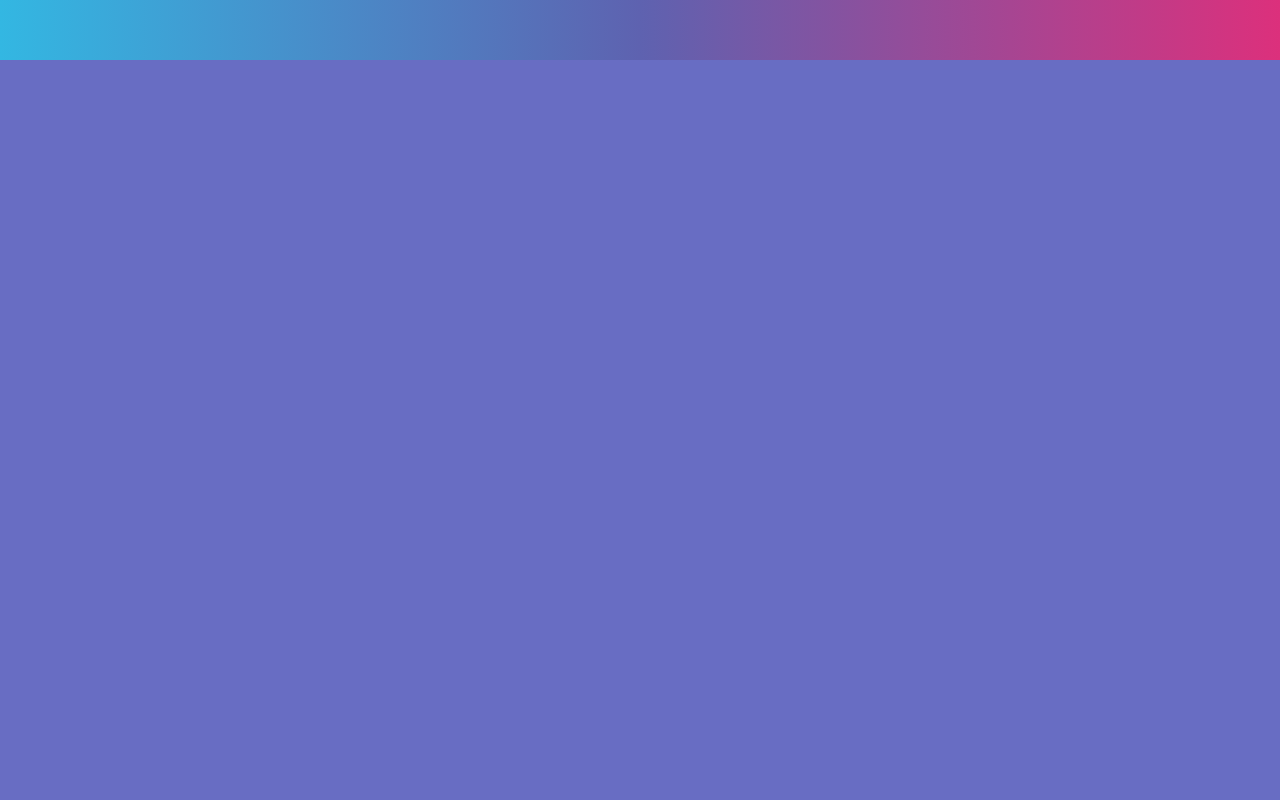
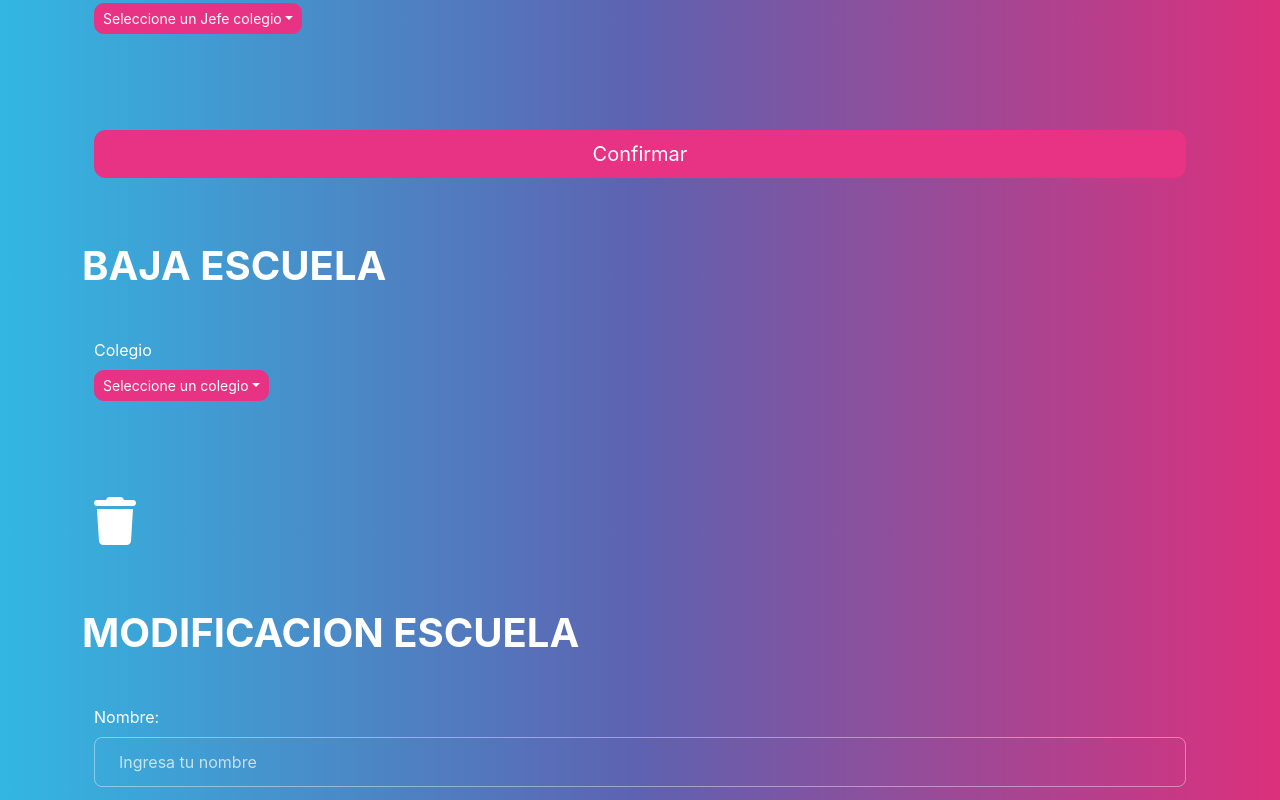
Before and after one commit to seezelop/React-nexoeducativo, a React (Create React App) app: page /ABMEscuelas in a window 1280 px wide. Shown: the part 740-1540 px from the top of the page. Before the commit the page ends 800 px from the top, so only its background shows below. Built offline with nearby package versions, Linux system fonts and the light colour scheme.

Commit message:
Corrijo rutas

```diff
--- a/src/App.js
+++ b/src/App.js
@@ -10,13 +10,13 @@ import SobreNosotros from './componentes/pages/SobreNosotros';
 import Contacto from './componentes/pages/Contacto';
 import PreguntasFrecuentes from './componentes/pages/PreguntasFrecuentes';
 import QueOfrecemos from './componentes/pages/QueOfrecemos';
-import InfoEscuelas from './componentes/pages/InfoEscuelas';
+import ABMEscuelas from './componentes/pages/ABMEscuelas';
 import { UserProvider } from './context/UserContext';  // Importa el UserProvider
 import AltaEscuela from './componentes/pages/AltaEscuela';
 import BajaEscuela from './componentes/pages/BajaEscuela';
 import AltaUsuario from './componentes/pages/AltaUsuario';
 import BajaUsuario from './componentes/pages/BajaUsuario';
-import InfoJefeColegio from './componentes/pages/InfoJefeColegio';
+import ABMJefeColegio from './componentes/pages/ABMJefeColegio';
 
 
 function App() {
@@ -54,12 +54,12 @@ function App() {
             <Route path="/contacto" element={<Contacto />} />
             <Route path="/queofrecemos" element={<QueOfrecemos />} />
             <Route path="/preguntasfrecuentes" element={<PreguntasFrecuentes />} />
-            <Route path="/infoEscuelas" element={<infoEscuelas />} />
+            <Route path="/ABMEscuelas" element={<ABMEscuelas />} />
             <Route path="/altaEscuela" element={<AltaEscuela />} />
             <Route path="/bajaEscuela" element={<BajaEscuela />} />
             <Route path="/altaUsuario" element={<AltaUsuario />} />
             <Route path="/bajaUsuario" element={<BajaUsuario />} />
-            <Route path="/infoJefeColegio" element={<InfoJefeColegio />} />
+            <Route path="/ABMJefeColegio" element={<ABMJefeColegio />} />
 
             {/* Rutas para admin y user */}
             <Route path="/admin" element={<Admin />} />
--- a/src/componentes/pages/InfoJefeColegio.js
+++ b/src/componentes/pages/ABMEscuelas.js
@@ -1,11 +1,11 @@
 import React, { Component } from 'react';
-import AltaUsuario from './AltaUsuario';
-import BajaUsuario from './BajaUsuario';
+import AltaEscuela from './AltaEscuela';
+import BajaEscuela from './BajaEscuela';
 
-class InfoJefeColegio extends Component {
+class ABMEscuelas extends Component {
   render() {
     /*const links=[
-      { name: 'Informacion sobre escuelas', path: '/pages/infoEscuelas' },
+      { name: 'Informacion sobre escuelas', path: '/pages/ABMEscuelas' },
       { name: 'Informacion sobre Jefe Colegio', path: '/pages/infoJefeC' },
       { name: 'Chats', path: '/pages/chats' },
       { name: 'Contacto', path: '/Contacto' },
@@ -14,14 +14,21 @@ class InfoJefeColegio extends Component {
       <section className="d-flex flex-column min-vh-100"> {/* Contenedor que ocupa toda la altura */}
         {/*<Header links={links} />*/}
         <div className="container d-flex flex-column justify-content-around align-items-stretch flex-grow-1"> {/* Flex-grow para que crezca y ocupe espacio */}
-          <h1 className="mt-2 mb-4">ALTA JEFE COLEGIO</h1>
-          <AltaUsuario />
-          <h1 className="mt-2 mb-4">BAJA JEFE COLEGIO</h1>
-          <BajaUsuario />
+          <h1 className="mt-2 mb-4">ALTA ESCUELA</h1>
+          <AltaEscuela />
+          <h1 className="mt-2 mb-4">BAJA ESCUELA</h1>
+          <BajaEscuela />
+          <h1 className="mt-2 mb-4">MODIFICACION ESCUELA</h1>
+        <AltaEscuela
+          nombreLabel="Nombre "
+          direccionLabel="Dirección"
+          emailLabel="Email"
+          buttonText="Editar"
+        />
         </div>
       </section>
     );
   }
 }
 
-export default InfoJefeColegio;
+export default ABMEscuelas;
--- a/src/componentes/pages/infoEscuelas.js
+++ b/src/componentes/pages/ABMJefeColegio.js
@@ -1,8 +1,8 @@
 import React, { Component } from 'react';
-import AltaEscuela from './AltaEscuela';
-import BajaEscuela from './BajaEscuela';
+import AltaUsuario from './AltaUsuario';
+import BajaUsuario from './BajaUsuario';
 
-class InfoEscuelas extends Component {
+class ABMJefeColegio extends Component {
   render() {
     /*const links=[
       { name: 'Informacion sobre escuelas', path: '/pages/infoEscuelas' },
@@ -14,21 +14,14 @@ class InfoEscuelas extends Component {
       <section className="d-flex flex-column min-vh-100"> {/* Contenedor que ocupa toda la altura */}
         {/*<Header links={links} />*/}
         <div className="container d-flex flex-column justify-content-around align-items-stretch flex-grow-1"> {/* Flex-grow para que crezca y ocupe espacio */}
-          <h1 className="mt-2 mb-4">ALTA ESCUELA</h1>
-          <AltaEscuela />
-          <h1 className="mt-2 mb-4">BAJA ESCUELA</h1>
-          <BajaEscuela />
-          <h1 className="mt-2 mb-4">MODIFICACION ESCUELA</h1>
-        <AltaEscuela
-          nombreLabel="Nombre "
-          direccionLabel="Dirección"
-          emailLabel="Email"
-          buttonText="Editar"
-        />
+          <h1 className="mt-2 mb-4">ALTA JEFE COLEGIO</h1>
+          <AltaUsuario />
+          <h1 className="mt-2 mb-4">BAJA JEFE COLEGIO</h1>
+          <BajaUsuario />
         </div>
       </section>
     );
   }
 }
 
-export default InfoEscuelas;
+export default ABMJefeColegio;
--- a/src/componentes/pages/Admin.js
+++ b/src/componentes/pages/Admin.js
@@ -7,11 +7,7 @@ function Admin() {
     <section className="d-flex flex-column min-vh-100"> {/* Contenedor que ocupa toda la altura */}
       <div className="container d-flex flex-column justify-content-center align-items-center flex-grow-1"> {/* Flex-grow para que crezca y ocupe espacio */}
         <h1 className="mb-5">Bienvenido Administrador</h1>
-        <button type="button" class="btn btn-primary"><a href='/InfoEscuelas'>Informacion sobre escuelas</a></button>
-        <button type="button" class="btn btn-secondary"><a href='/InfoJefeColegio'>Informacion sobre Jefe Colegio</a></button>
-        <button type="button" class="btn btn-success">Chats</button>
-
-        <FormEditarSuperAdmin />
+          <FormEditarSuperAdmin />
       </div>
 
     </section>
--- a/src/componentes/templates/Header.js
+++ b/src/componentes/templates/Header.js
@@ -37,6 +37,12 @@ const Header = () => {
                 <li className="nav-item me-3">
                   <Link className="nav-link active" to="/admin/chats">Chats</Link>
                 </li>
+                <li className="nav-item me-3">
+                  <Link className="nav-link active" to="/ABMEscuelas">ABM escuelas</Link>
+                </li>
+                <li className="nav-item me-3">
+                  <Link className="nav-link active" to="/ABMJefeColegio">ABM Jefe Colegio</Link>
+                </li>
               </>
             ) : (
               <>
```
